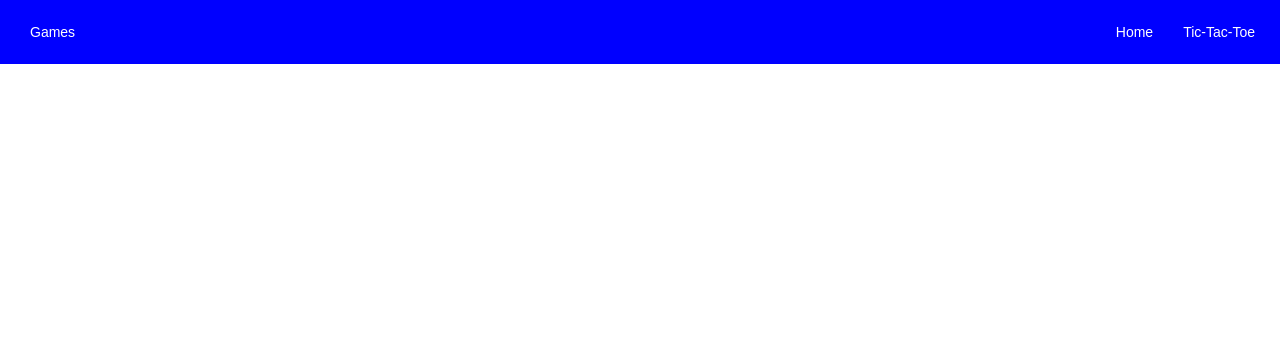
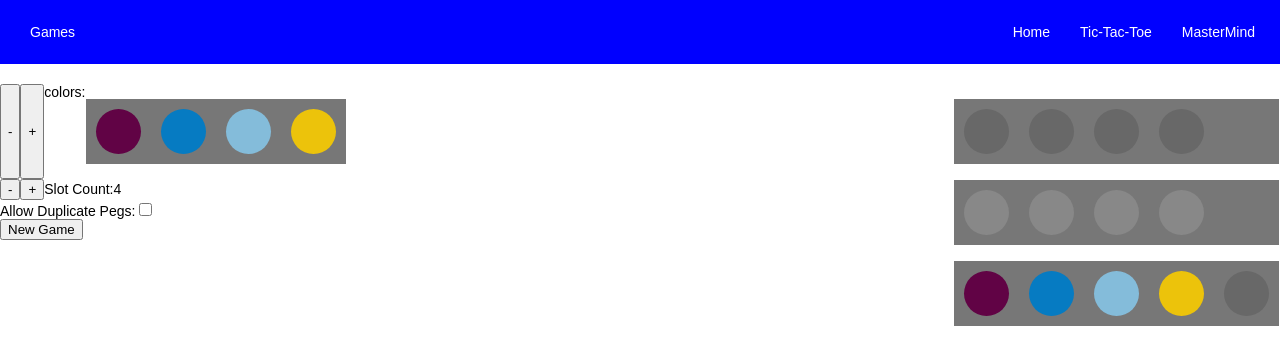
Before and after one commit to codeword/react-games, a React (Create React App) app: page /MasterMind in a window 1280 px wide. Shown: the top 364 px of the page. Built offline with nearby package versions, Linux system fonts and the light colour scheme.

Commit message:
Adds MVP of MasterMind to games list
Still needs some major layout and styling help but the game works

```diff
--- a/public/index.html
+++ b/public/index.html
@@ -24,7 +24,7 @@
       work correctly both with client-side routing and a non-root public URL.
       Learn how to configure a non-root public URL by running `npm run build`.
     -->
-    <title>React Games</title>
+    <title>Games in React</title>
   </head>
   <body>
     <noscript>You need to enable JavaScript to run this app.</noscript>
--- a/src/App.js
+++ b/src/App.js
@@ -5,13 +5,19 @@ import {
 } from 'react-router-dom';
 import _ from 'lodash'
 import TicTacToe from './games/TicTacToe';
+import MasterMind from './games/MastMind'
 
 const GAMES = [
   {
     path: "/tic-tac-toe",
     title: "Tic-Tac-Toe",
     component: <TicTacToe />,
-  }
+  },
+  {
+    path: "/MasterMind",
+    title: "MasterMind",
+    component: <MasterMind />,
+  },
 ]
 
 let makeRoute = (page) => {
--- /dev/null
+++ b/src/games/MastMind/Board.js
@@ -0,0 +1,153 @@
+
+import {useState, useEffect} from 'react';
+import classNames from 'classnames'
+import _ from 'lodash';
+
+function Code({code, isWinner}) {
+  let colors = isWinner ? code.value : code.value.map(x => 11);
+  return <div className="code"><Colors {...{colors}}/></div>
+}
+
+function Moves({moves, code}) {
+  if(moves.length === 0) return null;
+  return (
+    <ol reversed={true}>
+      {moves.map((move, idx) => <li key={idx}><Move {...{move, code}}/></li>)}
+    </ol>
+  )
+}
+function Move({move, code}) {
+  let guesses = <Colors colors={move.guess}/>
+  let clueColor = (clue) => {
+    if(clue === undefined) {
+      return 'c10';
+    } else if(clue === 0) {
+      return 'wrongSpot';
+    } else {
+      return 'rightSpot';
+    }
+  }
+  let clues = (
+    <ul className="clues">
+      {_.range(code.slots).map(slot => (
+        <li key={slot}>
+          {<Color color={clueColor(move.clue[slot])}/>}
+        </li>
+      ))}
+    </ul>
+  );
+  return <div className="move">
+    {guesses}
+    {clues}
+  </div>
+}
+
+function NextGuess({handleGuess, code}) {
+  let reset = () => _.times(code.slots, _.constant(10));
+  const [guess, setGuess] = useState(reset());
+
+  useEffect(() => {
+    if(guess.length != code.slots) {
+      setGuess(reset());
+    }
+  });
+  let nextSlot = () => _.findIndex(guess, v => v===10);
+
+  let select = (e, color, index) => {
+    e.preventDefault();
+    let slot = nextSlot();
+    if(slot == -1) return;
+    let nextGuess = guess.slice();
+    nextGuess[slot] = color;
+    if(slot == code.slots - 1) {
+      setGuess(reset());
+      handleGuess(nextGuess);
+    } else {
+      setGuess(nextGuess);
+    }
+  };
+
+  let deSelect = (e, color, idx) => {
+    e.preventDefault();
+    console.log(guess.length);
+    let nextGuess = guess.slice();
+    nextGuess[idx] = 10;
+    setGuess(nextGuess);
+  }
+  return (
+    <div className="next-guess">
+      <Colors colors={guess} onClick={deSelect} />
+      <Colors colors={[...(_.range(code.colors)), 11]} onClick={select} />
+    </div>
+  );
+}
+function Colors({colors, onClick}) {
+  return (
+    <ul className="colors">
+      {colors.map((color, index) => (<li key={index}><Color {...{color, onClick, index, className:`c${color}`}}/></li>))}
+    </ul>
+  );
+}
+function Color({color, onClick, index, className}) {
+  let peg = <div className={classNames('color', {[color]: !className}, className)}></div>;
+  return onClick ? (<a href="#" onClick={(e) => onClick(e, color, index)}>{peg}</a>) : peg;
+}
+
+function NewGame({newGame, code}) {
+  const [colors, setColors] = useState(code.colors);
+  const [slots, setSlots] = useState(code.slots);
+  const [allowDupes, setDupes] = useState(code.allowDupes);
+
+  let safeSetCounts = (newColors, newSlots) => {
+    if(newColors < 1 || 10 < newColors || newSlots < 1) return;
+    let newDiff = newColors - newSlots;
+    let currDiff = colors - slots;
+    if(newDiff < 0) {
+      setDupes(true);
+    } else if (currDiff < 0) {
+      setDupes(false);
+    }
+    setColors(newColors);
+    setSlots(newSlots);
+  }
+  let onDupesChange = () => {
+    if(slots <= colors) {
+      setDupes(!allowDupes);
+    }
+  }
+  return (
+    <div>
+      <div style={{display: 'flex'}}>
+        <button onClick={() => safeSetCounts(colors-1, slots)}>-</button>
+        <button onClick={() => safeSetCounts(colors+1, slots)}>+</button>
+        <label>colors:</label>
+        <span><Colors colors={_.range(colors)} /></span>
+      </div>
+      <div>
+        <button onClick={() => safeSetCounts(colors, slots-1)}>-</button>
+        <button onClick={() => safeSetCounts(colors, slots+1)}>+</button>
+        <label>Slot Count:</label>
+        <span>{slots}</span>
+      </div>
+      <div>
+        <label for="allow-dupes">Allow Duplicate Pegs:</label>
+        <input id="allow-dupes" type="checkbox" checked={allowDupes} onChange={onDupesChange} />
+      </div>
+      <button onClick={() => newGame(colors, slots, allowDupes)}> New Game </button>
+    </div>
+  );
+}
+export default function Board({code, moves, handleGuess, newGame, isWinner}){
+  return (
+    <div className="game-board masterMind" data-testid="game-board">
+      <div className="controls">
+        <NewGame {...{newGame, code}}/>
+      </div>
+      <div className="board">
+        <Code {...{code, isWinner}}/>
+        <Moves {...{moves, code}}/>
+        <NextGuess {...{handleGuess, code}} />
+      </div>
+    </div>
+  );
+}
--- /dev/null
+++ b/src/games/MastMind/Game.js
@@ -0,0 +1,34 @@
+import {useState} from 'react';
+// import classNames from "classnames";
+import Board from './Board';
+import * as Calc from './gameCalculations'
+
+export default function Game() {
+  const [code, setCode] = useState(Calc.newCode(4,4,false));
+  const [moves, setMoves] = useState([]);
+
+  const addMove = (move) => {
+    setMoves(pastMoves => [...pastMoves, move]);
+  }
+
+  const newGame = (pegCount, slotCount, allowDupes) => {
+    setMoves([]);
+    setCode(Calc.newCode(pegCount, slotCount, allowDupes))
+  }
+
+  const handleGuess = (guess) => {
+    if(code.value.length && !isWinner()) {
+      addMove({ guess, clue: Calc.evaluateGuess(code.value, guess) });
+    }
+  }
+  const isWinner = () => {
+    let lastMove = moves[moves.length-1];
+    return code.value.length && lastMove && Calc.isWinner(code.value, lastMove.clue);
+  }
+
+  return (
+    <div>
+      <Board {...{code, moves, handleGuess, newGame, isWinner:isWinner()}} />
+    </div>
+  );
+}
--- /dev/null
+++ b/src/games/MastMind/gameCalculations.js
@@ -0,0 +1,42 @@
+import _ from 'lodash';
+
+
+export function newCode(colors, slots, allowDupes) {
+  let value = [];
+  let values = _.range(colors);
+  allowDupes = allowDupes || colors < slots;
+  while(value.length < slots) {
+    let nextIdx = _.random(values.length-1);
+    value.push(values[nextIdx]);
+    if(!allowDupes) values.splice(nextIdx, 1);
+  }
+  return { value, colors, slots, allowDupes };
+}
+export function isWinner(code, clue) {
+  return (code.length == clue.length && _.every(clue, x => x === 1));
+}
+
+export function evaluateGuess(code, guess) {
+  let clue = [];
+  code = code.slice();
+  guess = guess.slice();
+  for (let i = code.length-1; i >= 0; i--) {
+    if(code[i] != -1 && code[i] == guess[i]) {
+      clue.push(1);
+      code[i] = -1;
+      guess[i] = -1;
+    }
+  }
+  let found = {};
+  clue = _.reduce(guess, (clue, peg, idx) => {
+    if(peg === -1) return clue;
+    let codeIdx = _.indexOf(code, peg);
+    if(codeIdx >= 0) {
+      code[codeIdx] = -1;
+      guess[idx] = -1;
+      clue.unshift(0);
+    }
+    return clue;
+  }, clue);
+  return clue;
+}
--- /dev/null
+++ b/src/games/MastMind/index.js
@@ -0,0 +1 @@
+export { default } from './Game.js';
--- a/src/index.css
+++ b/src/index.css
@@ -168,3 +168,60 @@ text-decoration: none;
 .move:hover ~ li .link-button {
   background: green;
 }
+
+
+.colors, .clues {
+  display: flex;
+  align-items: center;
+  background-color: #777;
+  border: 1px solid white;
+}
+.colors li, .clues li {
+    width: 45px;
+    height: 45px;
+    margin: 10px;
+}
+
+.clues li {
+  width: 20px;
+  height: 20px;
+}
+.colors .color, .clues .color {
+  width: 100%;
+  height: 100%;
+  border-radius: 50%;
+}
+
+.masterMind.game-board {
+   display:flex;
+  justify-content: space-between
+}
+.masterMind .move {
+  display: flex;
+}
+:root {
+  --c0: #610345ff;
+  --c1: #067bc2ff;
+  --c2: #84bcdaff;
+  --c3: #ecc30bff;
+  --c4: #f37748ff;
+  --c5: #d56062ff;
+  --c6: #e94f37ff;
+  --c7: #574b60ff;
+  --c8: #3f334dff;
+  --c9: #95190cff;
+}
+.color.c0 { background-color: var(--c0); }
+.color.c1 { background-color: var(--c1); }
+.color.c2 { background-color: var(--c2); }
+.color.c3 { background-color: var(--c3); }
+.color.c4 { background-color: var(--c4); }
+.color.c5 { background-color: var(--c5); }
+.color.c6 { background-color: var(--c6); }
+.color.c7 { background-color: var(--c7); }
+.color.c8 { background-color: var(--c8); }
+.color.c9 { background-color: var(--c9); }
+.color.c10 { background-color: #888;}
+.color.c11 { background-color: rgba(48, 47, 47, 0.212);}
+.color.wrongSpot { background-color: white; }
+.color.rightSpot { background-color: black; }
```
Also changed, not shown: 1 other file (tests, documents, lock files or other folders).
